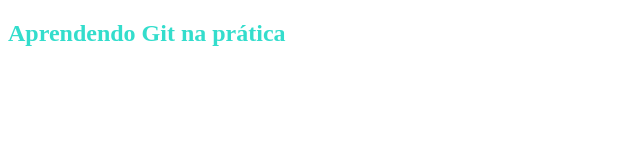
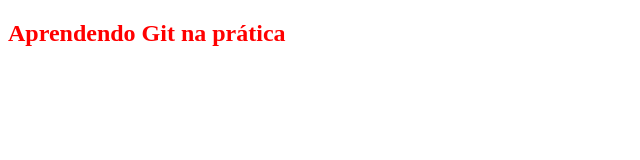
Before and after one commit to weverton-94/test-repo-github, a plain HTML site: page index.html in a window 1280 px wide. Shown: the whole page, without its empty margins (0-640 px from the left). Drawn offline with Linux system fonts and the light colour scheme.

Commit message:
a cor do h2 foi alterada para red

```diff
--- a/style.css
+++ b/style.css
@@ -1,3 +1,3 @@
 h2{
-    color: #3dc;
+    color: red;
 }
```
